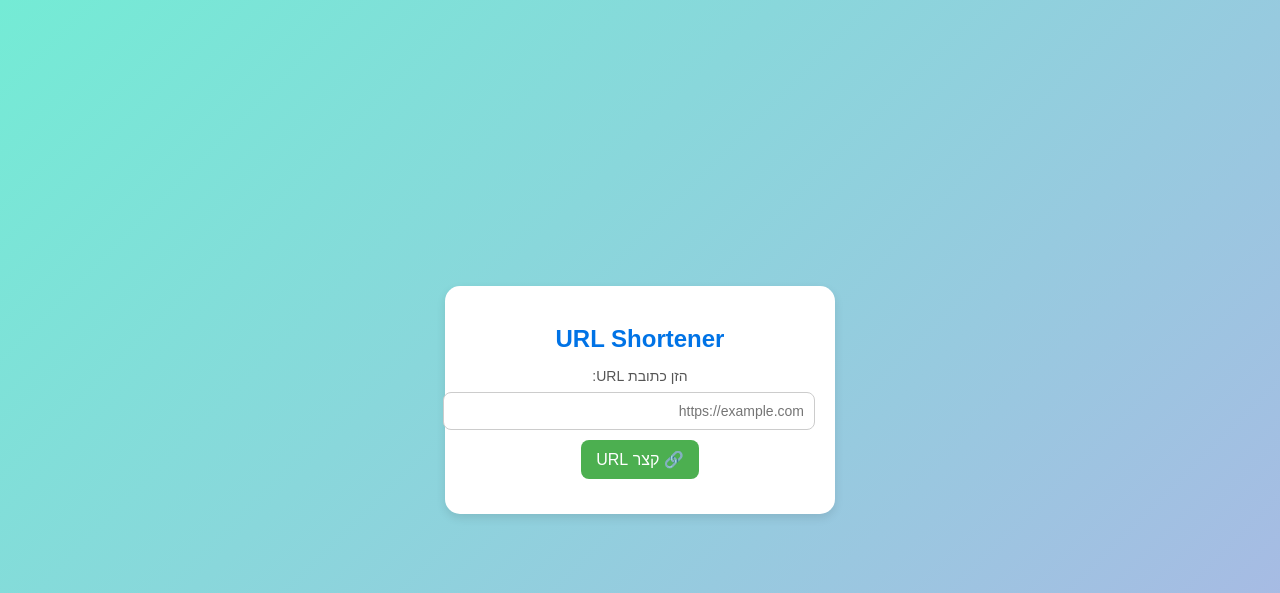
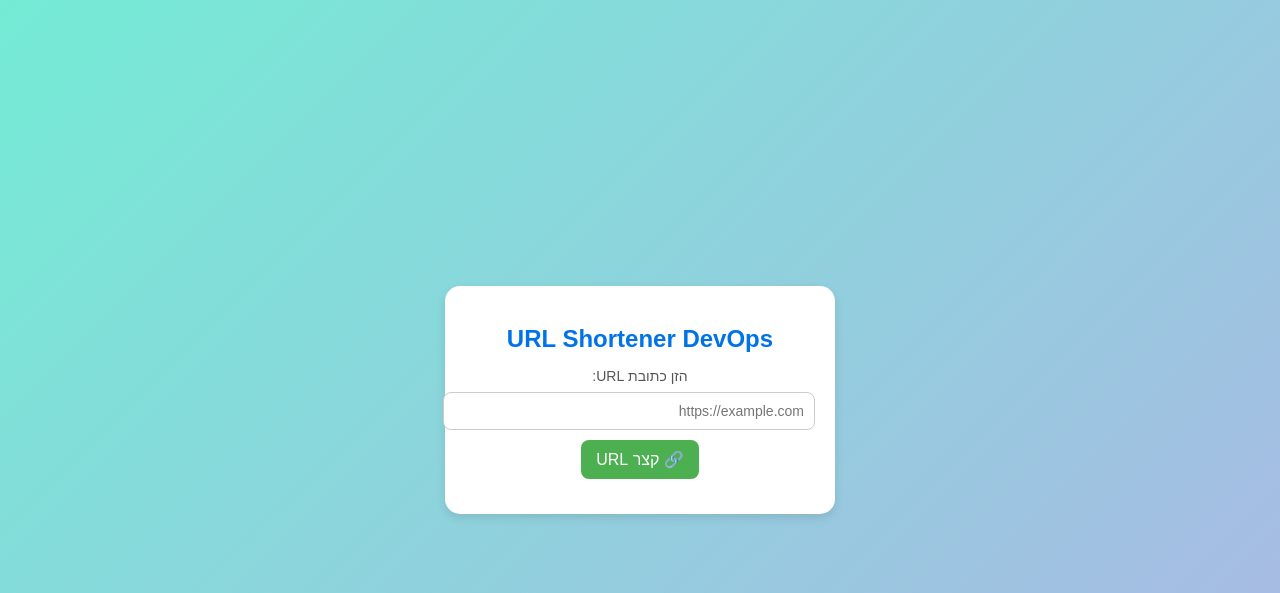
Before and after one commit to Avigailcohen/DevSecOps, a Flask app: page / in a window 1280 px wide. Shown: the top 593 px of the page. Run offline with Flask 3, Linux system fonts and the light colour scheme.

Commit message:
add line DevOps

```diff
--- a/templates/index.html
+++ b/templates/index.html
@@ -9,7 +9,7 @@
 </head>
 <body>
     <div class="container">
-        <h2>URL Shortener</h2>
+        <h2>URL Shortener DevOps</h2>
 
         <label for="urlInput">הזן כתובת URL:</label>
         <input type="text" id="urlInput" placeholder="https://example.com">
```
